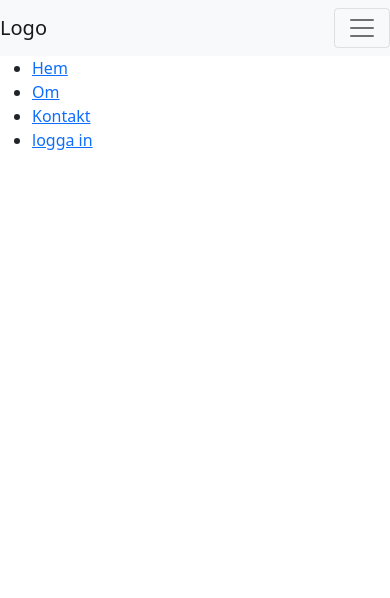
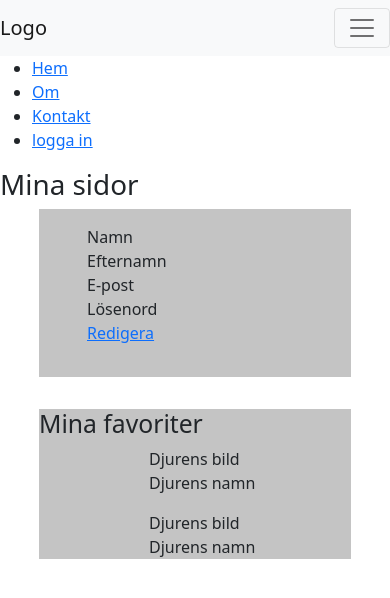
Before and after one commit to Wagsjo/Webshop, a Vue app: page /#/minasidor in a window 390 px wide. Shown: the top 598 px of the page. Built offline with nearby package versions, Linux system fonts and the light colour scheme.

Commit message:
La till MinaSidor och RedigeraMinasidor omponentes

```diff
--- /dev/null
+++ b/src/components/MinaSidor.vue
@@ -0,0 +1,81 @@
+<script>
+  export default {
+    data() {
+      return {
+        MinaInfo: "MinaInfo",
+        animalBox: "animalBox",
+        minaFavoriter: "minaFavoriter"
+      }
+    }
+  }
+</script>
+<template>
+  <h1>Mina sidor</h1>
+  <section :id="MinaInfo">
+    <ul>
+      <li>Namn</li>
+      <li>Efternamn</li>
+      <li>E-post</li>
+      <li>Lösenord</li>
+      <li><RouterLink to="/RedigeraMinasidor"> Redigera</RouterLink></li>
+    </ul>
+
+    <!-- <input type="button" value="Redigera" /> -->
+  </section>
+  <section :id="minaFavoriter">
+    <h2>Mina favoriter</h2>
+    <section :class="animalBox">
+      <ul>
+        <li>Djurens bild</li>
+        <li>Djurens namn</li>
+      </ul>
+    </section>
+    <section :class="animalBox">
+      <ul>
+        <li>Djurens bild</li>
+        <li>Djurens namn</li>
+      </ul>
+    </section>
+  </section>
+</template>
+
+<style>
+  #MinaInfo {
+    background-color: #c4c4c4;
+    font-weight: 500;
+    padding: 1em;
+    max-width: 400px;
+  }
+  #MinaInfo > ul {
+    list-style: none;
+  }
+  #minaFavoriter {
+    margin-top: 2em;
+    background-color: #c4c4c4;
+    height: auto;
+    max-width: 400px;
+  }
+  .animalBox ul {
+    list-style: none;
+  }
+
+  @media (max-width: 600px) {
+    #MinaInfo {
+      width: 80%;
+      margin-left: auto;
+      margin-right: auto;
+      padding: 1em;
+    }
+
+    #minaFavoriter {
+      width: 80%;
+      margin-left: auto;
+      margin-right: auto;
+    }
+    .animalBox {
+      width: 50%;
+      margin-left: auto;
+      margin-right: auto;
+    }
+  }
+</style>
--- a/src/components/NavBar.vue
+++ b/src/components/NavBar.vue
@@ -1,21 +1,41 @@
 <template>
-  <nav class="navbar navbar-expand-lg navbar-light bg-light bg-warning text-dark">
+  <nav
+    class="navbar navbar-expand-lg navbar-light bg-light bg-warning text-dark"
+  >
     <a class="navbar-brand" href="#">Logo</a>
-  <button class="navbar-toggler" type="button" data-toggle="collapse" data-target="#navbarSupportedContent" aria-controls="navbarSupportedContent" aria-expanded="false" aria-label="Toggle navigation">
-    <span class="navbar-toggler-icon"></span>
+    <button
+      class="navbar-toggler"
+      type="button"
+      data-toggle="collapse"
+      data-target="#navbarSupportedContent"
+      aria-controls="navbarSupportedContent"
+      aria-expanded="false"
+      aria-label="Toggle navigation"
+    >
+      <span class="navbar-toggler-icon" />
     </button>
 
     <div class="collapse navbar-collapse" id="navbarSupportedContent">
       <ul class="navbar-nav mr-auto">
         <li class="nav-item active">
-        <a class="nav-link" href="#">Home <span class="sr-only">(current)</span></a>
+          <a class="nav-link" href="#"
+            >Home <span class="sr-only">(current)</span></a
+          >
         </li>
         <li class="nav-item">
           <a class="nav-link" href="#">Link</a>
         </li>
         <!-- DROPDOWN -->
         <li class="nav-item dropdown">
-        <a class="nav-link dropdown-toggle" href="#" id="navbarDropdown" role="button" data-bs-toggle="dropdown" aria-haspopup="true" aria-expanded="false">
+          <a
+            class="nav-link dropdown-toggle"
+            href="#"
+            id="navbarDropdown"
+            role="button"
+            data-bs-toggle="dropdown"
+            aria-haspopup="true"
+            aria-expanded="false"
+          >
             Djur
           </a>
 
@@ -31,8 +51,18 @@
         </li>
       </ul>
       <form class="form-inline my-2 my-lg-0 ms-auto">
-      <input class="form-control mr-sm-2" type="search" placeholder="Search" aria-label="Search">
-      <button class="btn btn-outline-success my-2 my-sm-0 search-button" type="submit">Search</button>
+        <input
+          class="form-control mr-sm-2"
+          type="search"
+          placeholder="Search"
+          aria-label="Search"
+        />
+        <button
+          class="btn btn-outline-success my-2 my-sm-0 search-button"
+          type="submit"
+        >
+          Search
+        </button>
       </form>
     </div>
   </nav>
--- /dev/null
+++ b/src/components/RedigeraMinasidor.vue
@@ -0,0 +1,59 @@
+<template>
+  <main>
+    <h1>Mina Sidor</h1>
+    <form id="RedigeraForm">
+      <h1>Redigera ditt profil</h1>
+      <div>
+        <label for="FirstName">förnamn</label>
+        <input
+          type="text"
+          class="form-control"
+          placeholder="Ditt nuvarande förnamn"
+        />
+      </div>
+
+      <div class="form-group">
+        <label for="LastName">Efternamn</label>
+        <input
+          type="text"
+          class="form-control"
+          placeholder="Ditt nuvarande Efternamn"
+        />
+      </div>
+
+      <div class="form-group">
+        <label for="Email">Epost</label>
+        <input
+          type="text"
+          class="form-control"
+          placeholder="Ditt nuvarande E-post"
+        />
+      </div>
+
+      <div class="form-group">
+        <label for="Password">Lösenord</label>
+        <input
+          type="text"
+          class="form-control"
+          placeholder="Ditt nuvarande Lösenord"
+        />
+      </div>
+
+      <button type="submit" class="btn btn-primary">Ändra</button>
+    </form>
+  </main>
+</template>
+<style>
+  #RedigeraForm {
+    max-width: 300px;
+    margin-left: auto;
+    margin-right: auto;
+  }
+  .btn-primary {
+    margin-top: 1em;
+    color: black;
+    background-color: #babfda;
+  }
+  @media (max-width: 700px) {
+  }
+</style>
--- a/src/components/RegisteringForm.vue
+++ b/src/components/RegisteringForm.vue
@@ -34,6 +34,7 @@
     margin-right: auto;
   }
   .btn-primary {
+    margin-top: 1em;
     color: black;
     background-color: #babfda;
   }
--- a/src/components/loginForm.vue
+++ b/src/components/loginForm.vue
@@ -25,6 +25,7 @@
     margin-right: auto;
   }
   .btn-primary {
+    margin-top: 1em;
     color: black;
     background-color: #babfda;
   }
--- /dev/null
+++ b/src/views/MinasidorView.vue
@@ -0,0 +1,12 @@
+<script>
+  import MinaSidor from "../components/MinaSidor.vue"
+
+  export default {
+    components: {
+      MinaSidor
+    }
+  }
+</script>
+<template>
+  <minaSidor />
+</template>
--- /dev/null
+++ b/src/views/RedigeraMinasidorView.vue
@@ -0,0 +1,11 @@
+<script>
+  import RedigeraMinasidor from "../components/RedigeraMinasidor.vue"
+  export default {
+    components: {
+      RedigeraMinasidor
+    }
+  }
+</script>
+<template>
+  <RedigeraMinasidor />
+</template>
--- a/src/views/RegisteringView.vue
+++ b/src/views/RegisteringView.vue
@@ -13,5 +13,6 @@
     <RegisteringForm />
 
     <p>Har du redan ett konto <RouterLink to="/login">logga in</RouterLink></p>
+    <p><RouterLink to="/minasidor">Mina sidor</RouterLink></p>
   </main>
 </template>
```
Also changed, not shown: src/router.js (+10 -1 lines). Lines whose indentation alone changed are shown as unchanged.
